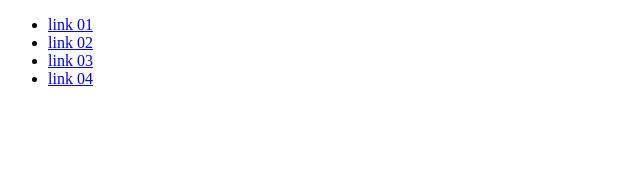
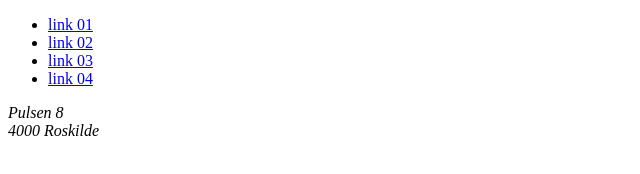
Before and after one commit to FreyaBirkely/Git, a plain HTML site: page index.html in a window 1280 px wide. Shown: the whole page, without its empty margins (0-640 px from the left). Drawn offline with Linux system fonts and the light colour scheme.

Commit message:
add footer

```diff
--- a/index.html
+++ b/index.html
@@ -18,6 +18,13 @@
             </ul>
         </nav>
     </header>
+
+    <footer>
+        <address>
+            Pulsen 8 <br>
+            4000 Roskilde
+        </address>
+    </footer>
 </body>
 
 </html>
```
